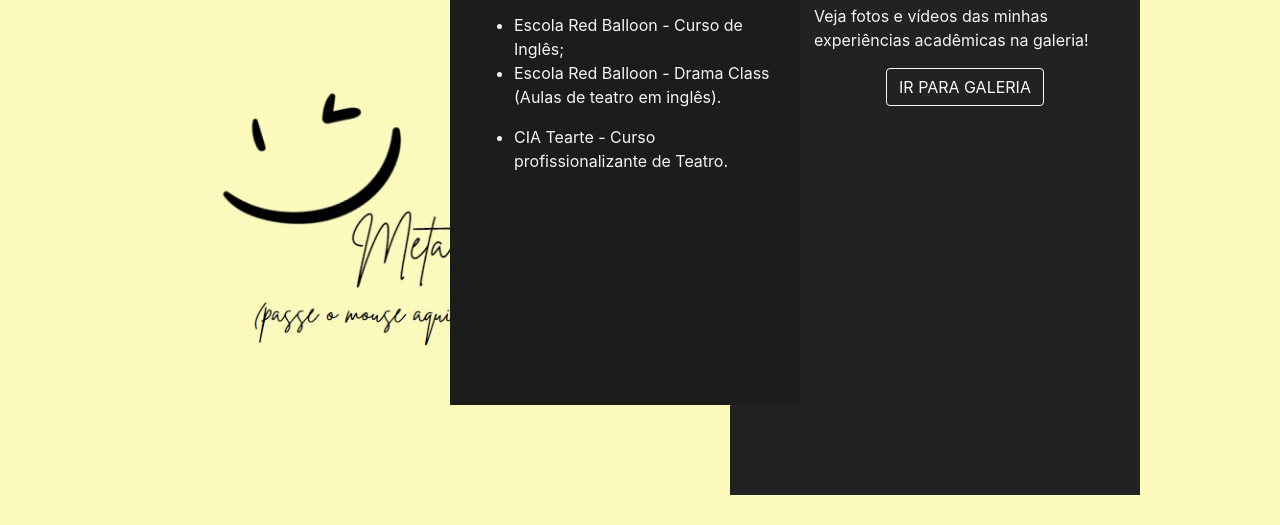
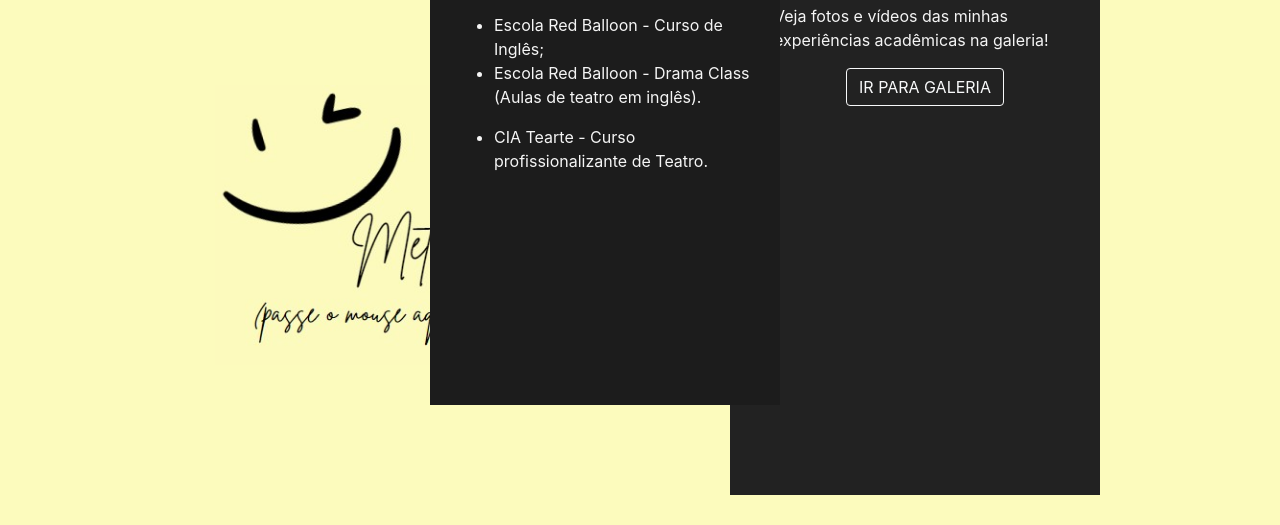
Before and after one commit to helenabcarv/portfolio, a plain HTML site: page estudos.html in a window 1280 px wide. Shown: the part 275-800 px from the top of the page. Drawn offline with nearby package versions, Linux system fonts and the light colour scheme.

Commit message:
Update estilo3.css

```diff
--- a/estilo3.css
+++ b/estilo3.css
@@ -75,7 +75,7 @@ a {
     background-color: rgb(28, 28, 28);
     z-index: 2;
     bottom: 120px;
-    right: 480px;
+    right: 500px;
     color: whitesmoke;
 }
 #E {
@@ -85,7 +85,7 @@ a {
     background-color: rgb(34, 34, 34);
     z-index: 1;
     bottom: 30px;
-    right: 140px;
+    right: 180px;
     color: whitesmoke;
 }
 .titulo {
```
